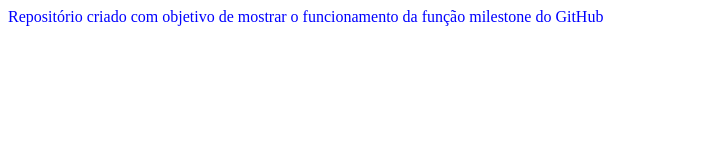
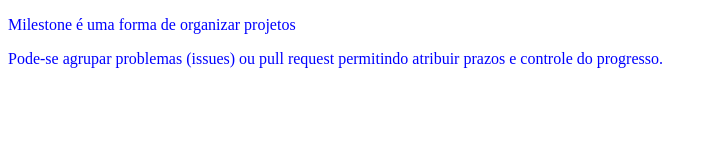
Before and after one commit to julioccguimaraes/milestone, a plain HTML site: page index.html in a window 1280 px wide. Shown: the whole page, without its empty margins (0-717 px from the left). Drawn offline with Linux system fonts and the light colour scheme.

Commit message:
Adicionado descrição sobre Milestone

```diff
--- a/index.html
+++ b/index.html
@@ -7,8 +7,8 @@
     <title>Milestone</title>
 </head>
 <body class="color">
-    Repositório criado com objetivo de mostrar o funcionamento da função milestone do GitHub
-
+    <p>Milestone é uma forma de organizar projetos</p>
+    <p>Pode-se agrupar problemas (issues) ou pull request permitindo atribuir prazos e controle do progresso.</p>
     <style>
         .color {
             color: blue;
```
